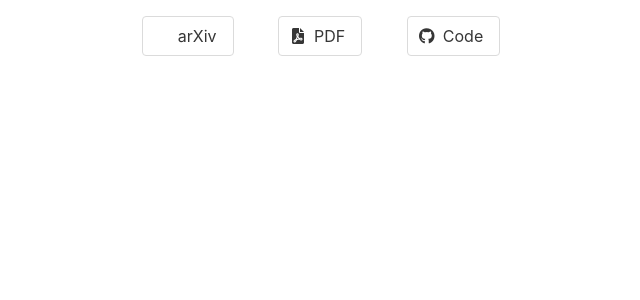
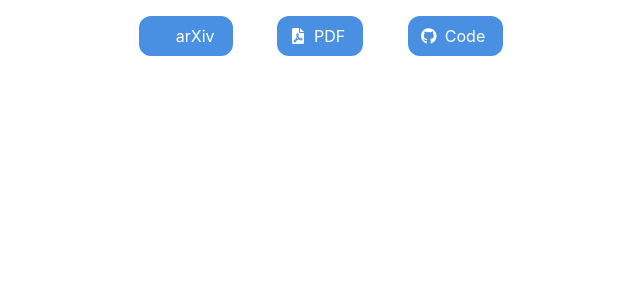
Before and after one commit to suyamat/suyamat.github.io, a Jekyll site: the page proj_elements/button.html, which Jekyll copies as it is, in a window 1280 px wide. Shown: the top 300 px of the page, without its empty margins (319-959 px from the left). Built offline with Jekyll 4.4.1, drawn with Linux system fonts in a browser that asks for light colours; a style sheet for code colours, icons or effects is not loaded.

Commit message:
Modify button's colora

```diff
--- a/proj_elements/button.html
+++ b/proj_elements/button.html
@@ -10,6 +10,16 @@
   <link rel="stylesheet" href="https://cdnjs.cloudflare.com/ajax/libs/font-awesome/6.0.0/css/all.min.css">
   <link rel="stylesheet" href="https://cdn.jsdelivr.net/gh/jpswalsh/academicons@1/css/academicons.min.css">
   <style>
+    /* CSS変数で色や角丸の値を管理 */
+    :root {
+      --btn-border-radius: 12px;       /* ボタンの角の丸み */
+      --btn-border-color: #4a90e2;       /* 枠の色 */
+      --btn-bg-color: #4a90e2;           /* ボタン内部の背景色 */
+      --btn-text-color: #ffffff;         /* テキストの色 */
+      --btn-hover-bg-color: #357ABD;     /* ホバー時の背景色 */
+      --btn-hover-border-color: #357ABD; /* ホバー時の枠の色 */
+    }
+
     /* 独自スタイル：ボタン間の余白を追加 */
     .btn-cluster {
       text-align: center;
@@ -17,6 +27,19 @@
     }
     .btn-cluster a {
       margin: 0 20px;
+    }
+
+    /* ボタンの枠の形状と内部の色の変更 */
+    .button {
+      border-radius: var(--btn-border-radius);
+      border: 2px solid var(--btn-border-color);
+      background-color: var(--btn-bg-color);
+      color: var(--btn-text-color);
+      transition: background-color 0.3s, border-color 0.3s;
+    }
+    .button:hover {
+      background-color: var(--btn-hover-bg-color);
+      border-color: var(--btn-hover-border-color);
     }
   </style>
 </head>
```
